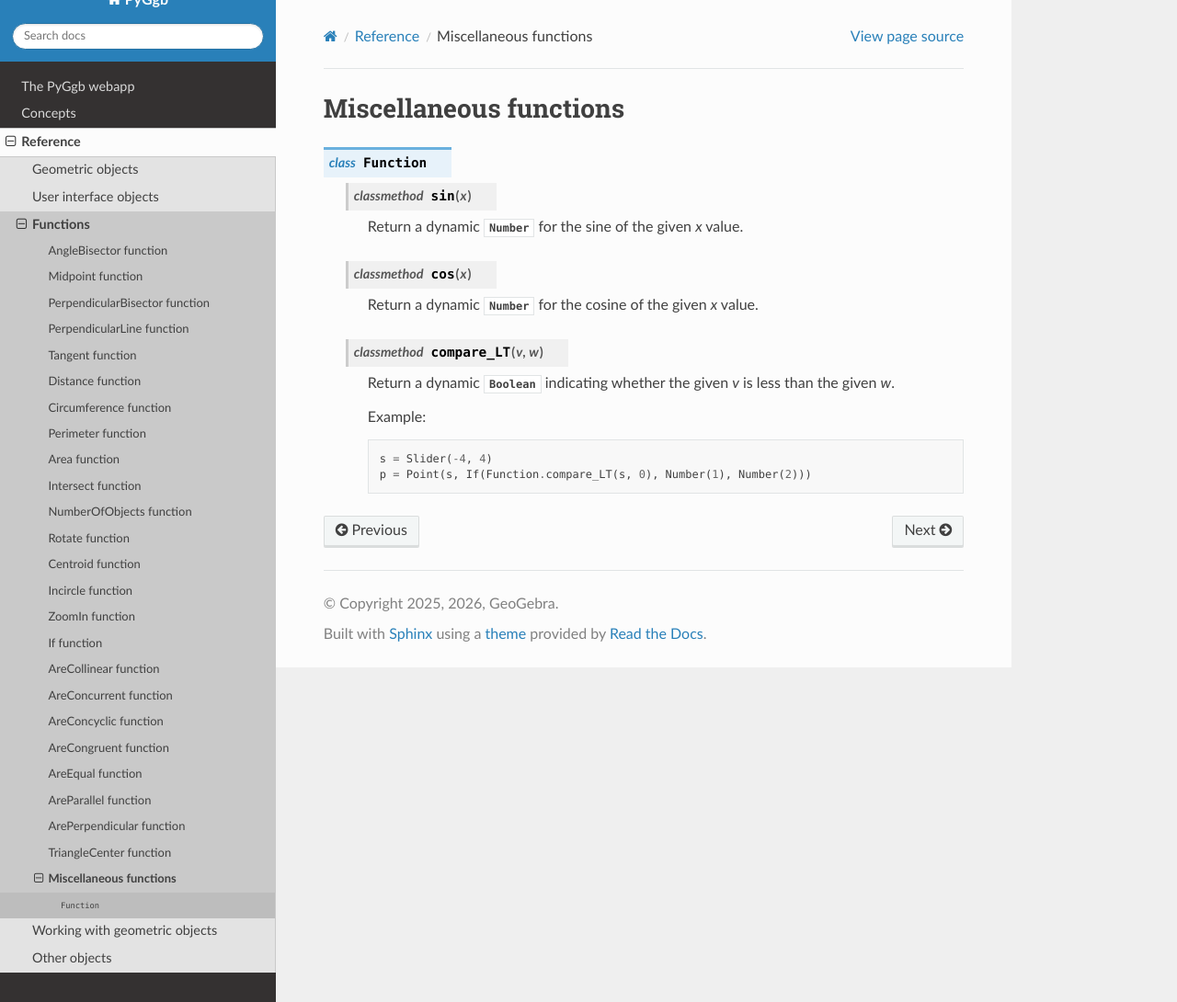
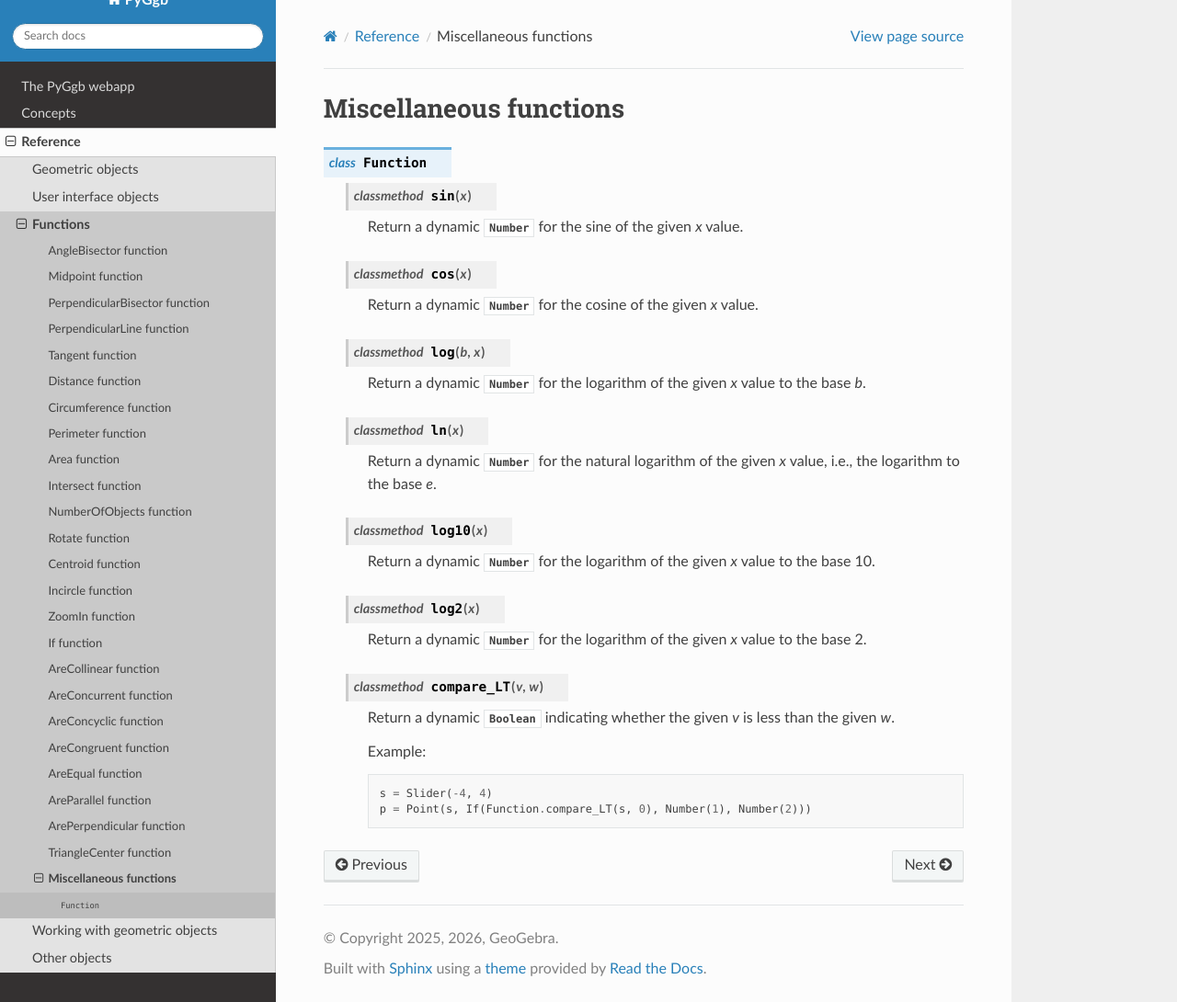
Before and after one commit to bennorth/pyggb, a Sphinx documentation site: the page built from doc/source/reference/functions/misc.rst, in a window 1280 px wide and 1090 px high. Shown: the whole window at 92% size. Built offline with Sphinx 7.4.7 and the Read the Docs theme 3.1.0, drawn with Linux system fonts in a browser that asks for light colours.

Commit message:
Wrap, doc, test some log() variants
Provide Python:Ggb function mappings for

    log: log(b, x)
    ln: ln(x)
    log10: lg(x)
    log2: ld(x)

```diff
--- a/doc/source/reference/functions/misc.rst
+++ b/doc/source/reference/functions/misc.rst
@@ -13,6 +13,26 @@ Miscellaneous functions
       Return a dynamic :py:class:`Number` for the cosine of the given
       *x* value.
 
+   .. py:classmethod:: log(b, x)
+
+      Return a dynamic :py:class:`Number` for the logarithm of the
+      given *x* value to the base *b*.
+
+   .. py:classmethod:: ln(x)
+
+      Return a dynamic :py:class:`Number` for the natural logarithm of
+      the given *x* value, i.e., the logarithm to the base *e*.
+
+   .. py:classmethod:: log10(x)
+
+      Return a dynamic :py:class:`Number` for the logarithm of the
+      given *x* value to the base 10.
+
+   .. py:classmethod:: log2(x)
+
+      Return a dynamic :py:class:`Number` for the logarithm of the
+      given *x* value to the base 2.
+
    .. py:classmethod:: compare_LT(v, w)
 
       Return a dynamic :py:class:`Boolean` indicating whether the
```
Also changed, not shown: 2 other files.
